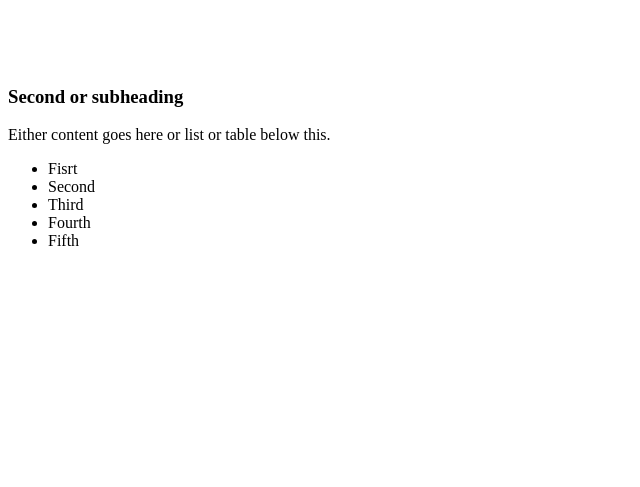
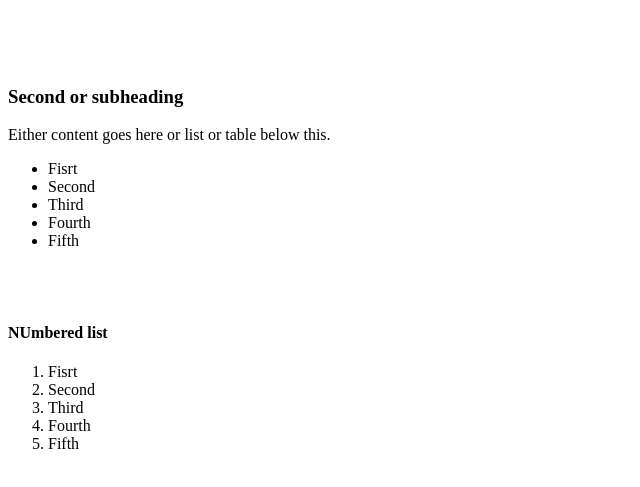
Before and after one commit to JamingFif665/Third-A1-Practice, a plain HTML site: page index.html in a window 1280 px wide. Shown: the part 101-588 px from the top of the page, without its empty margins (0-640 px from the left). Drawn offline with Linux system fonts and the light colour scheme.

Commit message:
another list

```diff
--- a/index.html
+++ b/index.html
@@ -21,6 +21,17 @@
         <li>Fourth</li>
         <li>Fifth</li>
         </ul>
+        <br>
+        <br>
+
+        <h4>NUmbered list</h4>
+        <ol>
+        <li>Fisrt</li>
+        <li>Second</li>
+        <li>Third</li>
+        <li>Fourth</li>
+        <li>Fifth</li>
+        </ol>
 
     </body>
 </html>
```
